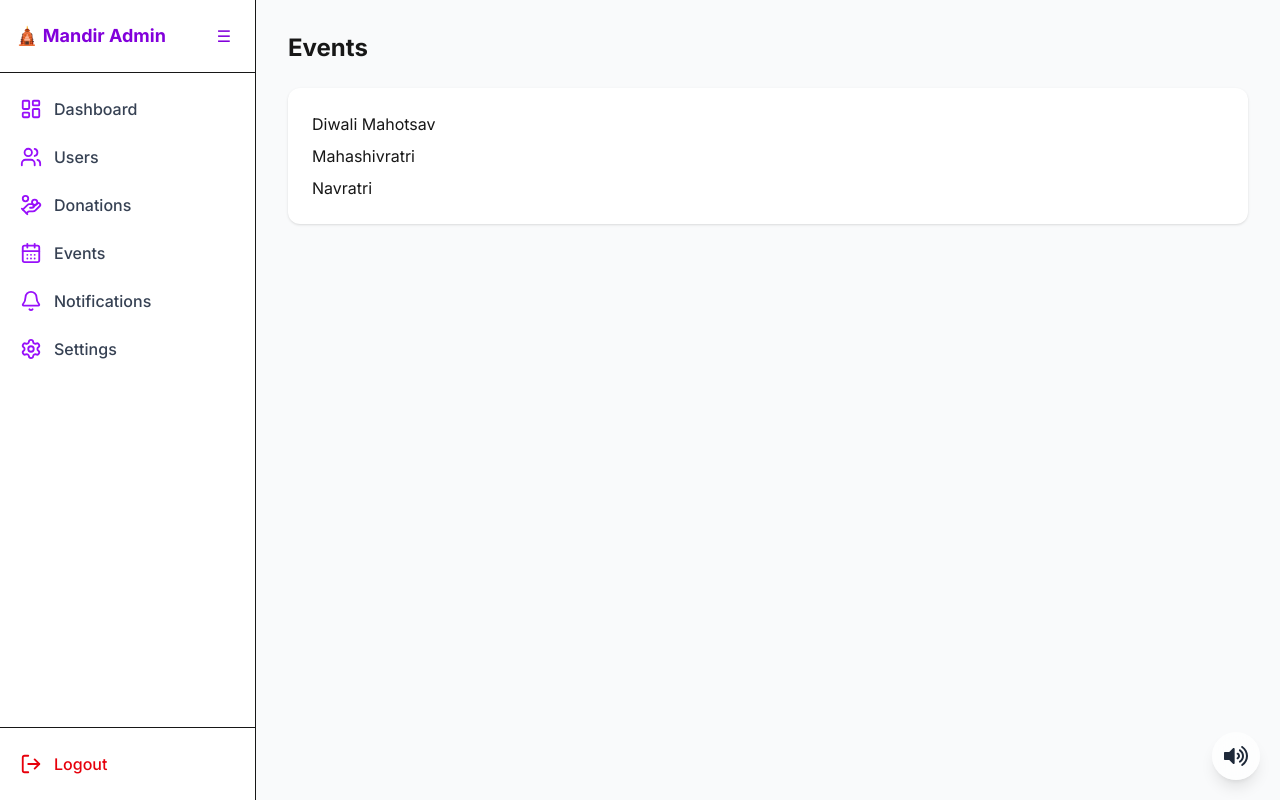
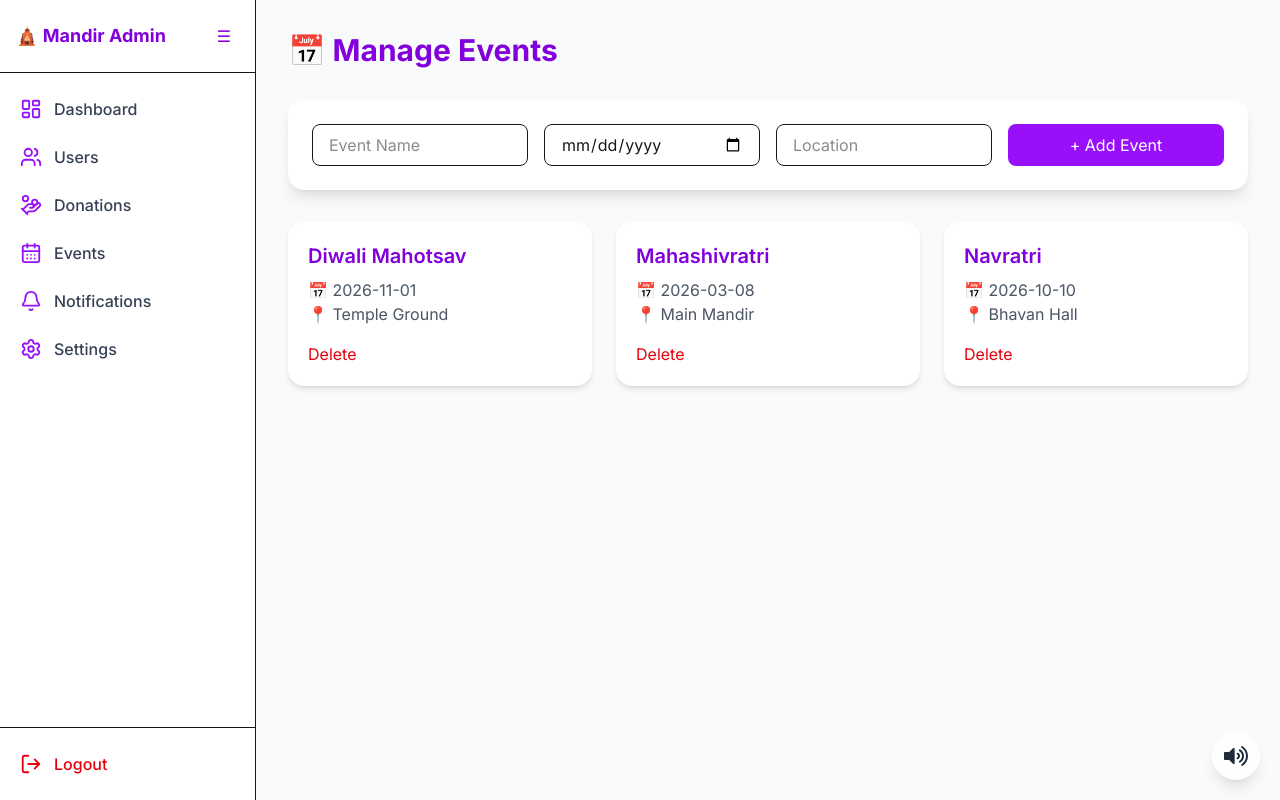
Before and after one commit to PathakAnshika/ShivTempleWebsite, a Next.js app: page /admin/events in a window 1280 px wide. Built offline with nearby package versions, Linux system fonts and the light colour scheme.

Commit message:
Upgrade Next.js to fix security vulnerability

```diff
--- a/app/admin/events/page.jsx
+++ b/app/admin/events/page.jsx
@@ -1,12 +1,110 @@
+"use client";
+import { useState } from "react";
+
 export default function AdminEvents() {
+  const [events, setEvents] = useState([
+    { id: 1, name: "Diwali Mahotsav", date: "2026-11-01", location: "Temple Ground" },
+    { id: 2, name: "Mahashivratri", date: "2026-03-08", location: "Main Mandir" },
+    { id: 3, name: "Navratri", date: "2026-10-10", location: "Bhavan Hall" },
+  ]);
+
+  const [newEvent, setNewEvent] = useState({
+    name: "",
+    date: "",
+    location: "",
+  });
+
+  const handleAdd = () => {
+    if (!newEvent.name || !newEvent.date) return;
+
+    setEvents([
+      ...events,
+      { ...newEvent, id: Date.now() }
+    ]);
+
+    setNewEvent({ name: "", date: "", location: "" });
+  };
+
+  const handleDelete = (id) => {
+    setEvents(events.filter((e) => e.id !== id));
+  };
+
   return (
-    <div>
-      <h1 className="text-2xl font-bold mb-6">Events</h1>
+    <div className="space-y-8">
 
-      <div className="bg-white rounded-xl shadow p-6 space-y-2">
-        <p>Diwali Mahotsav</p>
-        <p>Mahashivratri</p>
-        <p>Navratri</p>
+      {/* HEADER */}
+      <div className="flex justify-between items-center">
+        <h1 className="text-3xl font-bold text-purple-700">
+          📅 Manage Events
+        </h1>
+      </div>
+
+      {/* ADD EVENT */}
+      <div className="bg-white p-6 rounded-2xl shadow-lg grid md:grid-cols-4 gap-4">
+        <input
+          type="text"
+          placeholder="Event Name"
+          value={newEvent.name}
+          onChange={(e) =>
+            setNewEvent({ ...newEvent, name: e.target.value })
+          }
+          className="border px-4 py-2 rounded-lg"
+        />
+
+        <input
+          type="date"
+          value={newEvent.date}
+          onChange={(e) =>
+            setNewEvent({ ...newEvent, date: e.target.value })
+          }
+          className="border px-4 py-2 rounded-lg"
+        />
+
+        <input
+          type="text"
+          placeholder="Location"
+          value={newEvent.location}
+          onChange={(e) =>
+            setNewEvent({ ...newEvent, location: e.target.value })
+          }
+          className="border px-4 py-2 rounded-lg"
+        />
+
+        <button
+          onClick={handleAdd}
+          className="bg-purple-600 text-white rounded-lg hover:bg-purple-700"
+        >
+          + Add Event
+        </button>
+      </div>
+
+      {/* EVENTS LIST */}
+      <div className="grid md:grid-cols-3 gap-6">
+        {events.map((e) => (
+          <div
+            key={e.id}
+            className="bg-white p-5 rounded-2xl shadow-md hover:shadow-xl transition"
+          >
+            <h2 className="text-xl font-semibold text-purple-700">
+              {e.name}
+            </h2>
+
+            <p className="text-gray-600 mt-2">
+              📅 {e.date}
+            </p>
+
+            <p className="text-gray-600">
+              📍 {e.location}
+            </p>
+
+            <button
+              onClick={() => handleDelete(e.id)}
+              className="mt-4 text-red-600 hover:underline"
+            >
+              Delete
+            </button>
+          </div>
+        ))}
       </div>
     </div>
   );
```
